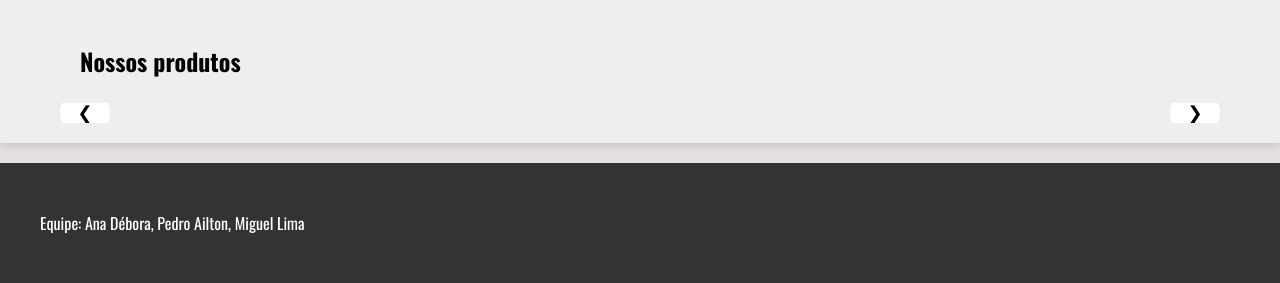
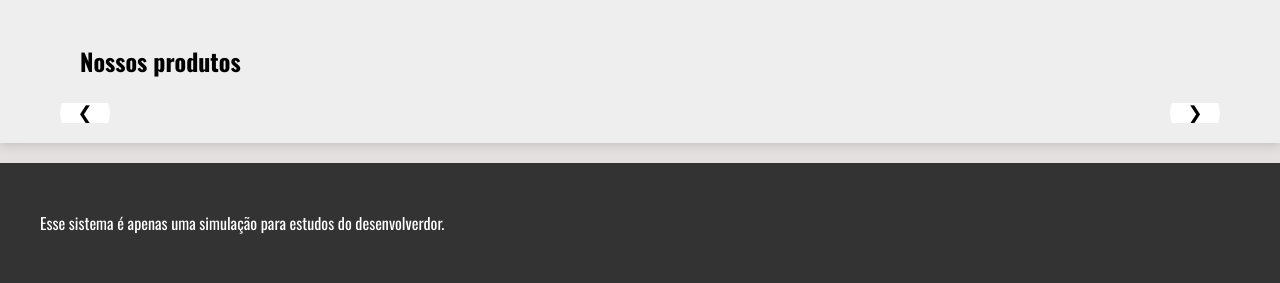
Before and after one commit to Pedro-Ailton/ecommerce, a Flask app: page / in a window 1280 px wide. Shown: the part 606-889 px from the top of the page. Run offline with Flask 3, Linux system fonts and the light colour scheme.

Commit message:
footer change

```diff
--- a/STRIKE/templates/index.html
+++ b/STRIKE/templates/index.html
@@ -108,8 +108,7 @@
     </main>
 
     <footer>
-        <p>Equipe: Ana Débora, Pedro Ailton, Miguel Lima
-        </p>
+        <p>Esse sistema é apenas uma simulação para estudos do desenvolverdor.</p>
     </footer>
 
 <script>
@@ -244,4 +243,5 @@
 </script>
 
 </body>
+
 </html>
```
